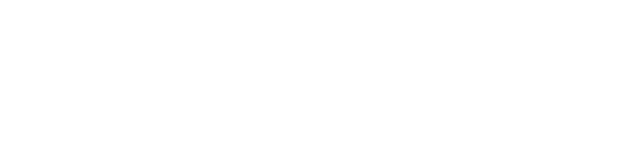
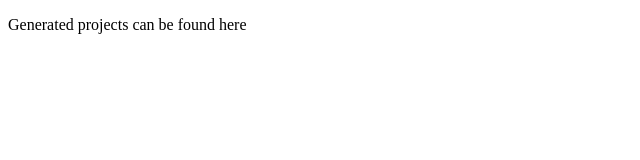
Before and after one commit to housamz/python-mysql-admin-panel-generator, a plain HTML site: page generated/info.html in a window 1280 px wide. Shown: the whole page, without its empty margins (0-640 px from the left). Drawn offline with Linux system fonts and the light colour scheme.

Commit message:
first commit

```diff
--- a/generated/info.html
+++ b/generated/info.html
@@ -2,9 +2,9 @@
 <html lang="en">
 <head>
     <meta charset="UTF-8">
-    <title>Title</title>
+    <title>Info</title>
 </head>
 <body>
-
+<p>Generated projects can be found here</p>
 </body>
 </html>
```
Also changed, not shown: 1 other file.
